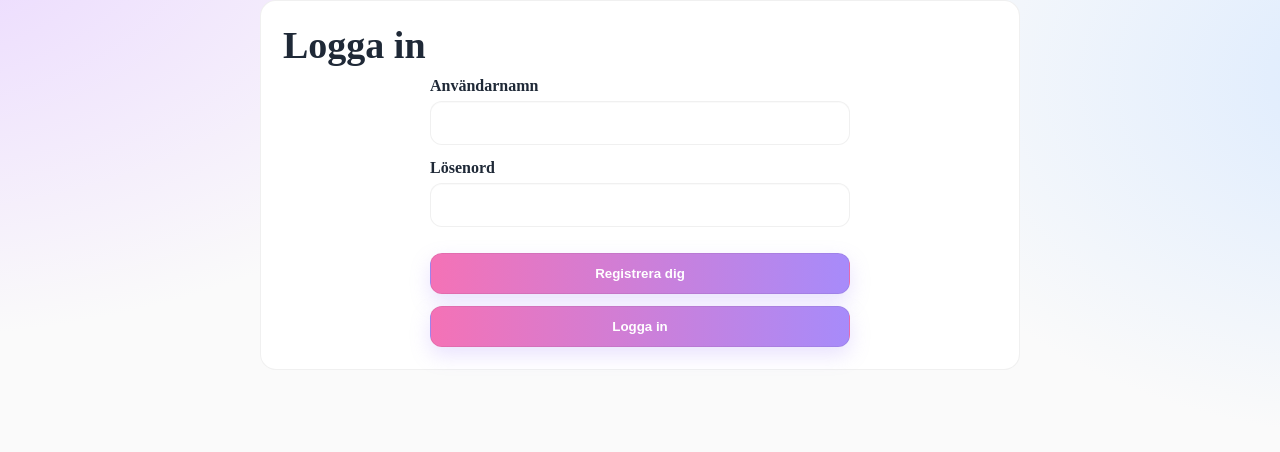
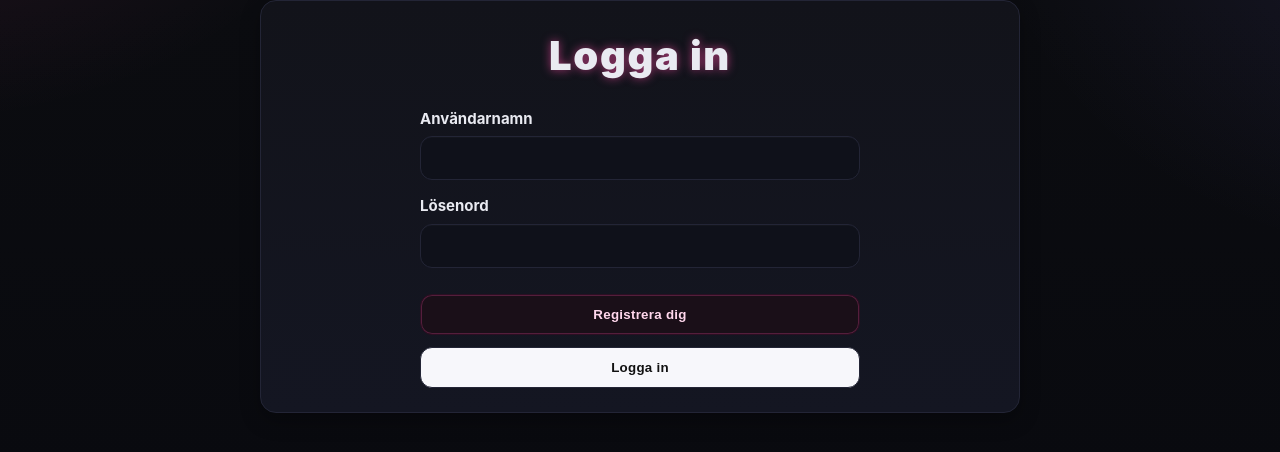
Before and after one commit to Larag1111/react-chat-app, a React (Vite) app in the folder chatify-client/: page /login in a window 1280 px wide. Shown: the top 452 px of the page. Built offline with nearby package versions, Linux system fonts and the light colour scheme; no server answers.

Commit message:
Uppdaterade CSS och fixade design

```diff
--- a/chatify-client/src/App.css
+++ b/chatify-client/src/App.css
@@ -1,299 +1,313 @@
-/* ===============  FÄRDIG APP.CSS  =============== */
+/* ===== MODERN DARK KUROMI — PRO ===== */
+@import url('https://fonts.googleapis.com/css2?family=Inter:wght@400;600;700&family=Poppins:wght@600;800;900&display=swap');
 
-/* Färger & grund */
+/* Palett (mörk bas, eleganta accenter) */
 :root{
-  --ink: #1f2937;            /* mörk text */
-  --muted:#64748b;           /* sekundär text */
-  --bg1:  #fdf2f8;           /* rosa-100 */
-  --bg2:  #e9d5ff;           /* lila-200 */
-  --bg3:  #dbeafe;           /* blå-100 */
-  --card:#ffffff;            /* vit kortbakgrund */
-  --ring:#c4b5fd;            /* lila ringar */
-  --btn1:#f472b6;            /* rosa btn */
-  --btn2:#a78bfa;            /* lila btn */
-  --btnH:#8b5cf6;            /* hover */
-  --line: rgba(0,0,0,.06);   /* tunna borders */
+  --bg:#0b0c10;           /* huvudbakgrund (nästan svart) */
+  --panel:#12131a;        /* mörk yta (cards) */
+  --panel-2:#161824;      /* lite ljusare panel */
+  --ink:#e9eaf1;          /* primär text (ljus) */
+  --muted:#a6a9b7;        /* sekundär text */
+  --line:#232536;         /* diskret kant på mörkt */
+  --line-soft:#1b1d2a;
+
+  --pink:#ff4da6;         /* Kuromi-rosa (accent) */
+  --pink-600:#e04392;
+  --violet:#8a7cff;       /* lila touch */
+  --blue:#68a8ff;         /* liten blå ton */
+
+  --r-lg:16px;
+  --r-md:12px;
+  --r-sm:10px;
+
+  --shadow: 0 10px 28px rgba(0,0,0,.35);
+  --shadow-soft: 0 8px 20px rgba(0,0,0,.28);
 }
 
-*{ box-sizing: border-box; }
-html,body,#root{ height:100%; }
-
+/* Bas */
+*{ box-sizing:border-box }
+html,body,#root{ height:100% }
 body{
   margin:0;
-  color:var(--ink);
   background:
-    radial-gradient(1200px 700px at -10% -10%, var(--bg2) 0%, transparent 60%),
-    radial-gradient(900px 600px  at 110% 10%, var(--bg3) 0%, transparent 60%),
-    radial-gradient(900px 700px  at 50% 120%, var(--bg1) 0%, transparent 60%),
-    #fafafa;
-  -webkit-font-smoothing: antialiased;
-  -moz-osx-font-smoothing: grayscale;
+    radial-gradient(900px 600px at 120% -10%, rgba(138,124,255,.12) 0%, transparent 60%),
+    radial-gradient(800px 480px at -10% -20%, rgba(255,77,166,.10) 0%, transparent 60%),
+    linear-gradient(180deg, var(--bg), #090a0f 60%, #080910 100%);
+  color: var(--ink);
+  font: 15px/1.55 Inter, system-ui, -apple-system, Segoe UI, Roboto, Arial, sans-serif;
+  -webkit-font-smoothing: antialiased; -moz-osx-font-smoothing: grayscale;
 }
 
-/* Wrapper */
-.app{ max-width: 980px; margin: 0 auto; padding: 24px 18px 56px; }
+.app{ max-width: 980px; margin: 0 auto; padding: 24px 18px 64px }
 
-/* Header / Brand */
+/* ===== Header ===== */
 header{
   display:flex; align-items:center; gap:14px;
-  background: rgba(255,255,255,.85);
+  background: linear-gradient(180deg, var(--panel), var(--panel-2));
+  border:1px solid var(--line);
+  border-radius: var(--r-lg);
+  padding: 14px 16px;
+  box-shadow: var(--shadow);
   backdrop-filter: blur(6px);
-  border:1px solid var(--line);
-  border-radius: 16px;
-  padding: 14px 16px;
-  box-shadow: 0 10px 25px rgba(31,41,55,.08);
 }
 .brand{
-  font-weight: 900;
-  letter-spacing:.3px;
-  font-size: clamp(26px,3.8vw,40px);
-  background: linear-gradient(90deg, var(--btn2), #60a5fa);
-  -webkit-background-clip: text; background-clip:text;
-  color: transparent;
+  font-family: Poppins, Inter, system-ui, sans-serif;
+  font-weight: 900; letter-spacing:.08em;
+  font-size: clamp(28px,3.6vw,42px);
+  color: #fff;
 }
-header .right{ margin-left:auto; display:flex; align-items:center; gap:12px; }
+.brand strong{ color: var(--pink) } /* valfritt: <span>GOMO<strong>KU</strong></span> */
+header .right{ margin-left:auto; display:flex; gap:12px; align-items:center }
 
-/* Nav */
-nav{
-  display:flex; gap:16px; align-items:center;
-  margin: 14px 2px 22px;
+/* ===== Nav ===== */
+nav{ display:flex; gap:16px; align-items:center; margin: 14px 2px 22px }
+nav a{
+  color: var(--violet); text-decoration:none; font-weight:700;
+  border-bottom: 2px solid transparent; padding-bottom:2px;
 }
-nav a{
-  color:#2563eb;
-  text-decoration: none;
-  font-weight: 700;
-}
-nav a:hover{ color:#7c3aed; }
+nav a:hover{ color: var(--pink); border-color: var(--pink) }
 
-/* Kort / sektion */
+/* ===== Cards/Containers ===== */
 .container{
-  background: var(--card);
+  background: linear-gradient(180deg, var(--panel), #141622);
+  color: var(--ink);
   border:1px solid var(--line);
-  border-radius: 16px;
-  padding: 22px;
-  max-width: 760px;
-  margin: 0 auto;
+  border-radius: var(--r-lg);
+  padding: 24px;
+  max-width: 760px; margin: 0 auto;
+  box-shadow: var(--shadow-soft);
 }
 
-/* Rubriker */
-h1{ font-size: clamp(26px,3.5vw,38px); margin: 0 0 10px; }
-h2{ font-size: clamp(20px,2.8vw,26px); margin: 0 0 8px; color: var(--muted); }
+/* ===== Headings ===== */
+h1,h2,h3{
+  font-family: Poppins, Inter, system-ui, sans-serif;
+  letter-spacing:.01em; margin:0 0 10px;
+}
+h1{ font-size: clamp(28px,3.4vw,40px); font-weight:900 }
+h2{ font-size: clamp(20px,2.6vw,26px); font-weight:700; color: var(--muted) }
 
-/* Knappar */
-button,.btn{
-  appearance: none;
+/* ===== Form ===== */
+form.form{
+  display:flex; flex-direction:column; gap:14px;
+  max-width: 440px; width:100%;
+  margin: 0 auto; text-align:left;
+}
+.form .field{ display:flex; flex-direction:column; gap:6px }
+label{ font-weight:700; color: var(--ink) }
+
+input{
+  width:100%; padding:12px 14px;
+  color: var(--ink);
+  background: #0f111a;
   border:1px solid var(--line);
-  border-radius: 12px;
-  padding: 12px 16px;
-  font-weight: 800;
-  cursor: pointer;
-  color: white;
-  background: linear-gradient(90deg, var(--btn1), var(--btn2));
-  box-shadow: 0 8px 20px rgba(167,139,250,.25);
-  transition: transform .15s, filter .15s;
-  display: inline-flex;
-  align-items: center;
-  justify-content: center;
+  border-radius: var(--r-md);
+  box-shadow: inset 0 1px 0 rgba(255,255,255,.02);
+  font-size:16px;
 }
-button:hover,.btn:hover{ filter: brightness(1.05); transform: translateY(-1px); }
-button.secondary{
-  background: white; color: var(--ink);
-  border-color: var(--ring);
+input::placeholder{ color: color-mix(in oklab, var(--ink), transparent 45%) }
+input:focus{
+  outline:none;
+  border-color: var(--pink);
+  box-shadow: 0 0 0 3px rgba(255,77,166,.18);
 }
 
-/* === FORMULÄR === */
-form.form{
-  display:flex; flex-direction:column; gap:14px;
-  max-width: 420px; width: 100%;
-  margin: 0 auto; text-align:left;
+/* ===== Buttons ===== */
+button,.btn{
+  appearance:none;
+  border:1px solid var(--line);
+  border-radius: var(--r-md);
+  padding: 12px 16px;
+  font-weight: 800; letter-spacing:.02em;
+  cursor:pointer;
+  color:#111; background: #f7f7fb; /* ljus knapp på mörk yta */
+  box-shadow: none;
+  transition: transform .08s ease, filter .12s ease, border-color .12s ease, background .12s ease;
+  display:inline-flex; align-items:center; justify-content:center;
 }
-.form .field{ display:flex; flex-direction:column; gap:6px; }
-label{ font-weight: 700; color: var(--ink); }
-input{
-  width: 100%;
-  padding: 12px 14px;
-  border-radius: 12px;
-  border: 1px solid var(--line);
-  background:#fff;
-  color: var(--ink);
-  font-size: 16px;
-  box-shadow: inset 0 1px 0 rgba(0,0,0,.02);
+button:hover,.btn:hover{ transform: translateY(-1px); filter: brightness(1.02) }
+
+/* Primär CTA i Kuromi-rosa, tydlig men stilren */
+.btn-primary, .btn-register{
+  background: #1a0f18;            /* mörk rosa-baskänsla */
+  color: #ffd7ec;                  /* ljus text */
+  border-color: #2b0f22;
+  box-shadow: inset 0 0 0 1px rgba(255,77,166,.25);
 }
-input:focus{
-  outline: none;
-  border-color: var(--ring);
-  box-shadow: 0 0 0 4px rgba(196,181,253,.25);
+.btn-primary:hover, .btn-register:hover{
+  background: #20111c; border-color:#3a1530;
 }
 
-/* === AUTH-KNAPPAR (Registrera överst, Logga in direkt under) === */
-form.form .actions{
-  display:flex;
-  flex-direction: column !important; /* tvinga vertikalt */
-  gap:12px;
-  margin-top:12px;
-  align-items: stretch; /* samma bredd */
-}
-form.form .actions button{
-  width:100% !important;   /* full bredd */
-  max-width:100%;
-  justify-content:center;
+/* Sekundär/ghost – sober ram */
+.btn-ghost, button.secondary{
+  background: #0f111a; color: var(--ink);
+  border-color: var(--line); box-shadow:none;
 }
 
-/* (valfritt) kontrollera ordning om du har klassnamn */
-form.form .actions .btn-register{ order:1; }
-form.form .actions .btn-login{ order:2; }
+/* ===== Auth-knappar – staplade & full bredd ===== */
+form.form .actions{
+  display:flex !important; flex-direction: column !important;
+  gap:12px !important; align-items:stretch !important;
+  width:100% !important; margin-top:12px;
+}
+form.form .actions > *{
+  display:block !important; width:100% !important; max-width:100% !important;
+  margin:0 !important; align-self:stretch !important; box-sizing:border-box !important;
+}
+form.form .actions .btn-register{ order:1 }
+form.form .actions .btn-login{ order:2 }
 
-/* Fallback om någon råkar sätta .row */
-form.form .actions.row{ flex-direction: column !important; }
+/* Textlänk längst ned */
+.auth-alt{
+  order:3;
+  background: transparent; border:none;
+  color: var(--muted);
+  font-weight:700; padding: 6px 0; text-align:center;
+}
+.auth-alt:hover{ color:#fff; text-decoration: underline; text-underline-offset:3px }
 
-/* Avatar-väljare */
+/* ===== Avatar-grid ===== */
 .avatar-grid{
-  display:flex; flex-wrap: wrap; gap:12px; justify-content:center; margin-top:6px;
+  display:flex; flex-wrap:wrap; gap:12px; justify-content:center; margin-top:6px;
 }
 .avatar-grid img{
   width:64px; height:64px; border-radius:50%;
-  background:#fff; border:2px solid var(--line); cursor:pointer;
-  transition: transform .12s, box-shadow .12s, border-color .12s;
+  object-fit:cover; cursor:pointer;
+  background:#0f111a; border:2px solid var(--line);
+  transition: transform .12s, box-shadow .12s, border-color .12s, background .12s;
 }
-.avatar-grid img:hover{ transform: translateY(-1px); box-shadow: 0 10px 18px rgba(31,41,55,.12) }
-.avatar-grid img.selected{ border-color: var(--ring); box-shadow: 0 0 0 3px rgba(196,181,253,.45) }
-
-/* UserInfo */
-.userinfo{ display:flex; align-items:center; gap:10px; }
-.userinfo .avatar{ width:32px; height:32px; border-radius:50%; border:2px solid var(--ring); }
-
-/* === CHATT === */
-.chat{ max-width: 740px; margin: 0 auto; }
-.chat h1{ margin-bottom: 8px }
-
-/* listan med meddelanden */
-.chat-list{
-  display:flex;
-  flex-direction: column;
-  align-items: flex-start; /* standard: vänster */
-  gap:12px;
-  margin:12px 0 20px;
+.avatar-grid img:hover{
+  transform: translateY(-2px);
+  box-shadow: 0 8px 18px rgba(0,0,0,.35);
+}
+.avatar-grid img.selected{
+  border-color: var(--pink);
+  box-shadow: 0 0 0 3px rgba(255,77,166,.25);
+  background:#150d14;
 }
 
-/* varje meddelande (andra) */
+/* ===== Chat (mörka bubblor, sobert) ===== */
+.chat{ max-width:740px; margin:0 auto }
+.chat h1{ margin-bottom:8px }
+.chat-list{ display:flex; flex-direction:column; align-items:flex-start; gap:12px; margin:12px 0 20px }
+
 .chat-item{
   max-width:70%;
-  background:#f3f4f6;     /* neutral ljusgrå */
-  color:#111827;
-  padding:10px 12px;
-  border-radius:14px 14px 14px 6px; /* vänster-svans */
-  position:relative;
-  margin-left:0;
-  margin-right:auto;       /* håll vänster */
-  box-shadow:0 1px 6px rgba(0,0,0,0.06);
+  background: #0f111a; color: var(--ink);
+  border:1px solid var(--line);
+  border-radius:14px; padding:10px 12px;
+  box-shadow: none;
 }
+.chat-item.me{
+  align-self:flex-end; margin-left:auto; margin-right:0 !important;
+  background: #121528;
+  border-color: #1d2140;
+  border-radius:14px 14px 6px 14px;
+}
+.chat-item .meta{ font-size:12px; opacity:.78; margin-bottom:4px; color: var(--muted) }
 
-/* MINA meddelanden → till höger */
-.chat-item.me{
-  align-self:flex-end;     /* tryck bubblan till höger */
-  margin-left:auto;
-  margin-right:0 !important; /* undvik mitten */
-  background:#ede9fe;        /* lila-100 */
-  color:#111827;
-  border-radius:14px 14px 6px 14px; /* höger-svans */
-  box-shadow:0 1px 6px rgba(0,0,0,0.06);
+.delete-btn{
+  position:absolute; top:8px; right:8px;
+  background:transparent; border:none; color:#ff6b6b;
+  font-size:16px; cursor:pointer; padding:4px; border-radius:50%;
+  transition: background .2s, color .2s;
 }
+.delete-btn:hover{ background:#ff6b6b; color:#0d0d16 }
 
-/* meta / tid / namn */
-.chat-item .meta{
-  font-size:12px;
-  opacity:.7;
-  margin-bottom:4px;
-  color:#6b7280;
+.message-input{ display:grid; grid-template-columns: 1fr auto; gap:10px }
+.message-input input{
+  padding:12px 14px; border-radius:12px;
+  border:1px solid var(--line); background:#0f111a; color: var(--ink);
 }
+.message-input button{ padding:12px 18px }
 
-/* eventuellt avatar i bubblan */
-.chat-item img{
-  width:32px; height:32px; border-radius:50%;
-  object-fit:cover;
-  margin-right:8px;
-}
-
-/* radera-knapp i bubblan */
-.delete-btn{
-  position:absolute;
-  top:8px; right:8px;
-  background:transparent;
-  border:none;
-  color:#ef4444;
-  font-size:16px;
-  cursor:pointer;
-  padding:4px;
-  border-radius:50%;
-  transition: background .2s ease, color .2s ease;
-}
-.delete-btn:hover{
-  background:#ef4444;
-  color:white;
-}
-
-/* inputområdet i chatten */
-.message-input{
-  display:grid;
-  grid-template-columns: 1fr auto;
-  gap:10px;
-}
-.message-input input{
-  padding:12px 14px;
-  border-radius:12px;
-  border:1px solid var(--line);
-  background:#fff;
-  color:var(--ink);
-  font-size:16px;
-}
-.message-input button{ padding:12px 18px; }
-
-/* Hjälpklasser */
+/* Helpers */
 .center{text-align:center}
 .mt-8{margin-top:8px} .mt-12{margin-top:12px} .mt-16{margin-top:16px} .mt-24{margin-top:24px}
 .hidden{ display:none }
 
-/* === HÅRDSÄKER FIX: AUTH-KNAPPAR STAPLAS OCH FYLLER BREDD === */
+/* Error text */
+.error{ color:#ff6b6b; font-weight:700; margin-top:8px }
 
-/* 1) Se till att själva actions-containern beter sig */
-form.form .actions {
-  display: flex !important;
-  flex-direction: column !important;
-  gap: 12px !important;
-  margin-top: 12px;
-  align-items: stretch !important;   /* barn fyller bredd */
-  justify-content: flex-start !important;
-  width: 100% !important;
-  text-align: initial !important;     /* neutralisera text-align på förälder */
+/* Centrera auth-rubriker */
+.auth-title {
+  text-align: center;
+  font-family: Poppins, Inter, system-ui, sans-serif;
+  font-weight: 900;
+  letter-spacing: .02em;
+  margin-bottom: 18px;
+  color: var(--ink);
 }
 
-/* 2) Allt inuti actions blir block och 100% bredd */
-form.form .actions > * {
-  display: block !important;
-  width: 100% !important;
-  max-width: 100% !important;
-  box-sizing: border-box;
-  margin: 0 !important;              /* ta bort ev. auto-margins */
-  align-self: stretch !important;
+/* === Chat input & send button fix === */
+.message-input {
+  display: grid;
+  grid-template-columns: 1fr auto; /* input tar allt, knapp bara så stor den behöver */
+  gap: 10px;
+  align-items: center; /* vertikal centrering */
 }
 
-/* 3) Gäller både riktiga <button> och ev. <a class="btn"> */
-form.form .actions button,
-form.form .actions .btn,
-form.form .actions a.btn {
-  display: block !important;
-  width: 100% !important;
-  justify-content: center !important;
+.message-input input {
+  padding: 12px 14px;
+  border-radius: 12px;
+  border: 1px solid var(--line);
+  background: #0f111a;
+  color: var(--ink);
+  font-size: 15px;
+  height: 44px; /* fixad höjd */
 }
 
-/* 4) Om någon råkat lägga "row" eller grid – tvinga kolumn */
-form.form .actions.row,
-form.form .actions[style*="grid"],
-form.form .actions[style*="inline"] {
-  display: flex !important;
-  flex-direction: column !important;
+.message-input button {
+  padding: 0 18px; /* jämnare padding, ingen extra top/bottom */
+  height: 44px;   /* samma höjd som input */
+  border-radius: 12px;
+  font-weight: 700;
 }
 
-/* 5) Ordningen: Registrera överst, Logga in under (om klasser finns) */
-form.form .actions .btn-register { order: 1; }
-form.form .actions .btn-login    { order: 2; }
+/* === Chat form: input + send aligned === */
+.chat-form {
+  display: flex;
+  gap: 10px;
+  align-items: center;        /* vertikalt centrerat */
+  margin-top: 10px;
+}
+
+.chat-form input,
+.chat-form button {
+  height: 48px;               /* samma höjd */
+  border-radius: 12px;
+  font-size: 15px;
+}
+
+.chat-form input {
+  flex: 1;                    /* tar all bredd */
+  padding: 0 14px;            /* inga extra top/bottom */
+  border: 1px solid var(--line);
+  background: #0f111a;
+  color: var(--ink);
+}
+
+.chat-form button {
+  padding: 0 20px;            /* bara sidopadding */
+  font-weight: 700;
+  border: none;
+  background: var(--pink);
+  color: #fff;
+  cursor: pointer;
+  transition: background .2s ease, transform .08s ease;
+}
+
+.chat-form button:hover {
+  background: var(--pink-600);
+  transform: translateY(-1px);
+}
+
+.auth-title {
+  text-align: center;
+  font-family: Poppins, Inter, sans-serif;
+  font-weight: 900;
+  font-size: clamp(28px, 3.6vw, 40px);
+  letter-spacing: .04em;
+  margin-bottom: 20px;
+  color: var(--ink);
+  text-shadow: 0 0 10px rgba(255,77,166,.6);
+}
--- a/chatify-client/src/components/Login.jsx
+++ b/chatify-client/src/components/Login.jsx
@@ -30,7 +30,7 @@ export default function Login() {
 
   return (
     <div className="container">
-      <h1>Logga in</h1>
+      <h1 className="auth-title">Logga in</h1>
       <form className="form" onSubmit={handleSubmit}>
         <div className="field">
           <label>Användarnamn</label>
```
Also changed, not shown: chatify-client/src/components/Register.jsx (+25 -13 lines).
